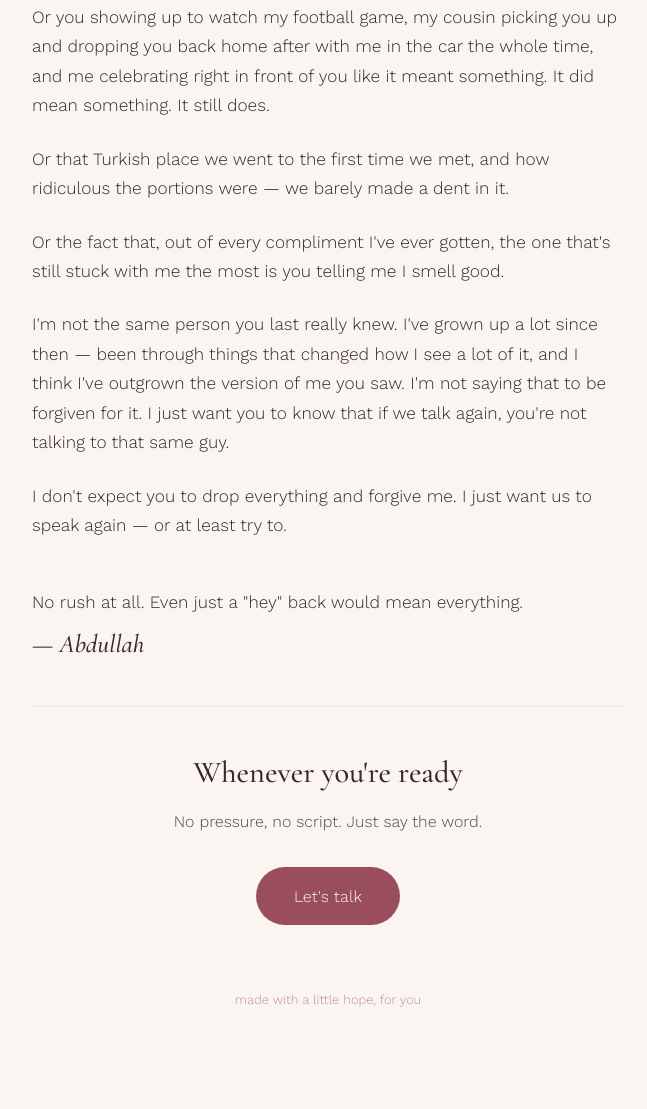
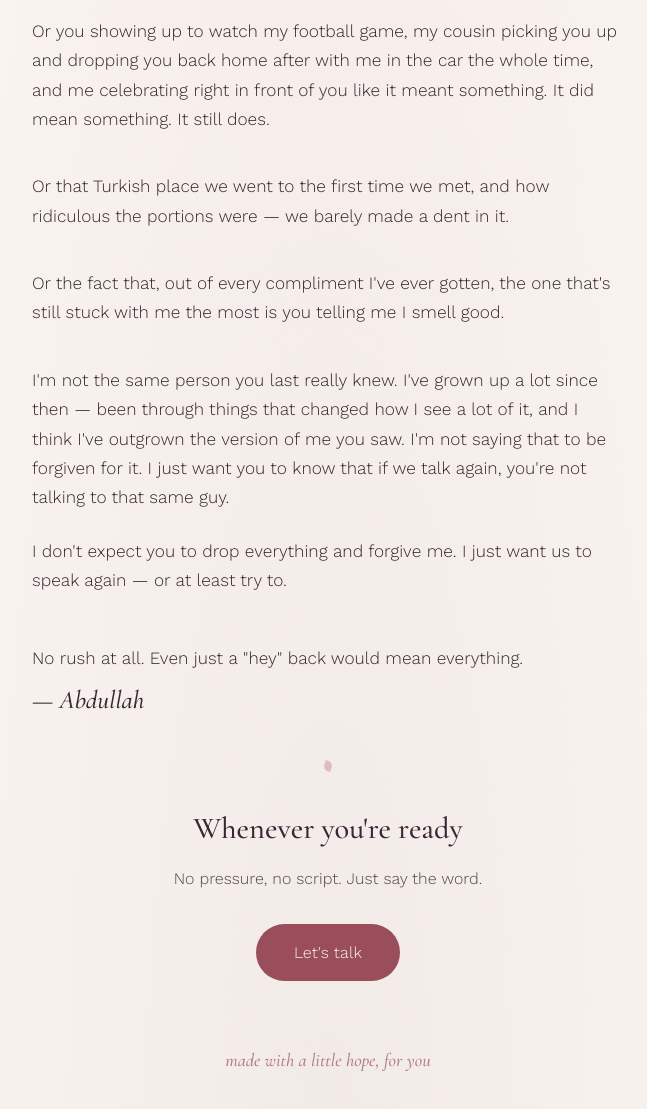
Before and after one commit to ateliqstudios-eng/Rose-, a plain HTML site: page index.html in a window 1280 px wide. Shown: the part 1519-2628 px from the top of the page, without its empty margins (312-959 px from the left). Drawn offline with nearby package versions, Linux system fonts and the light colour scheme.

Commit message:
Update index.html

```diff
--- a/index.html
+++ b/index.html
@@ -27,7 +27,10 @@
 
   body {
     margin: 0;
-    background: var(--cream);
+    background:
+      radial-gradient(ellipse at 50% 0%, rgba(192,112,123,0.05), transparent 55%),
+      radial-gradient(ellipse at 50% 100%, rgba(58,39,51,0.05), transparent 55%),
+      var(--cream);
     color: var(--ink);
     font-family: 'Work Sans', -apple-system, sans-serif;
     font-weight: 300;
@@ -35,6 +38,18 @@
     padding-top: env(safe-area-inset-top, 0px);
     padding-bottom: env(safe-area-inset-bottom, 0px);
     overflow-x: hidden;
+  }
+
+  .progress {
+    position: fixed;
+    top: env(safe-area-inset-top, 0px);
+    left: 0;
+    height: 2px;
+    width: 0%;
+    background: var(--rose-deep);
+    opacity: 0.55;
+    z-index: 5;
+    transition: width 0.1s linear;
   }
 
   .petals {
@@ -74,6 +89,15 @@
     padding-bottom: 6vh;
     border-bottom: 1px solid var(--cream-deep);
     margin-bottom: 6vh;
+    opacity: 0;
+    transform: translateY(10px);
+    animation: rise 1.1s ease 0.15s forwards;
+  }
+  @keyframes rise {
+    to { opacity: 1; transform: translateY(0); }
+  }
+  @media (prefers-reduced-motion: reduce) {
+    .hero { animation: none; opacity: 1; transform: none; }
   }
 
   .hero .to {
@@ -108,6 +132,10 @@
     line-height: 1.5;
   }
 
+  .letter p.memory {
+    margin-bottom: 2.2em;
+  }
+
   .miss {
     background: var(--cream-deep);
     border-left: 3px solid var(--gold);
@@ -137,10 +165,22 @@
     margin-top: 0.3rem;
   }
 
+  .divider {
+    display: flex;
+    justify-content: center;
+    margin-top: 5vh;
+  }
+  .divider span {
+    width: 8px;
+    height: 10px;
+    background: var(--rose);
+    opacity: 0.4;
+    border-radius: 0 60% 0 60%;
+    transform: rotate(20deg);
+  }
+
   .ask {
-    margin-top: 5vh;
-    padding-top: 5vh;
-    border-top: 1px solid var(--cream-deep);
+    padding-top: 4vh;
     text-align: center;
   }
 
@@ -178,12 +218,24 @@
     outline: 2px solid var(--gold);
     outline-offset: 3px;
   }
+  .cta.pulse {
+    animation: glow 1.6s ease-out 1;
+  }
+  @keyframes glow {
+    0%   { box-shadow: 0 0 0 0 rgba(154,78,91,0.45); }
+    100% { box-shadow: 0 0 0 18px rgba(154,78,91,0); }
+  }
+  @media (prefers-reduced-motion: reduce) {
+    .cta.pulse { animation: none; }
+  }
 
   footer {
     text-align: center;
-    font-size: 0.8rem;
+    font-family: 'Cormorant Garamond', serif;
+    font-style: italic;
+    font-size: 1.15rem;
     color: var(--rose-deep);
-    opacity: 0.6;
+    opacity: 0.7;
     margin-top: 4rem;
   }
 
@@ -195,6 +247,7 @@
 </head>
 <body>
 
+<div class="progress" aria-hidden="true"></div>
 <div class="petals" aria-hidden="true"></div>
 
 <main>
@@ -222,13 +275,13 @@
 
     <p>I know that's a lot to read all at once, and I'm not trying to dump it on you — I just didn't want to explain any of this and leave out the actual reasons.</p>
 
-    <p>I think about small things more than I probably should — like how shy I was before I finally worked up the nerve to hold your hand.</p>
+    <p class="memory">I think about small things more than I probably should — like how shy I was before I finally worked up the nerve to hold your hand.</p>
 
-    <p>Or you showing up to watch my football game, my cousin picking you up and dropping you back home after with me in the car the whole time, and me celebrating right in front of you like it meant something. It did mean something. It still does.</p>
+    <p class="memory">Or you showing up to watch my football game, my cousin picking you up and dropping you back home after with me in the car the whole time, and me celebrating right in front of you like it meant something. It did mean something. It still does.</p>
 
-    <p>Or that Turkish place we went to the first time we met, and how ridiculous the portions were — we barely made a dent in it.</p>
+    <p class="memory">Or that Turkish place we went to the first time we met, and how ridiculous the portions were — we barely made a dent in it.</p>
 
-    <p>Or the fact that, out of every compliment I've ever gotten, the one that's still stuck with me the most is you telling me I smell good.</p>
+    <p class="memory">Or the fact that, out of every compliment I've ever gotten, the one that's still stuck with me the most is you telling me I smell good.</p>
 
     <p>I'm not the same person you last really knew. I've grown up a lot since then — been through things that changed how I see a lot of it, and I think I've outgrown the version of me you saw. I'm not saying that to be forgiven for it. I just want you to know that if we talk again, you're not talking to that same guy.</p>
 
@@ -240,6 +293,8 @@
     </div>
   </div>
 
+  <div class="divider" aria-hidden="true"><span></span></div>
+
   <div class="ask">
     <h2>Whenever you're ready</h2>
     <p>No pressure, no script. Just say the word.</p>
@@ -248,6 +303,37 @@
 
   <footer>made with a little hope, for you</footer>
 </main>
+
+<script>
+(function(){
+  var cta = document.querySelector('.cta');
+  if (!cta || !('IntersectionObserver' in window)) return;
+  var obs = new IntersectionObserver(function(entries){
+    entries.forEach(function(entry){
+      if (entry.isIntersecting) {
+        cta.classList.add('pulse');
+        obs.disconnect();
+      }
+    });
+  }, { threshold: 0.6 });
+  obs.observe(cta);
+})();
+</script>
+
+<script>
+(function(){
+  var bar = document.querySelector('.progress');
+  function update(){
+    var h = document.documentElement;
+    var scrollable = h.scrollHeight - h.clientHeight;
+    var pct = scrollable > 0 ? (h.scrollTop / scrollable) * 100 : 0;
+    bar.style.width = pct + '%';
+  }
+  window.addEventListener('scroll', update, { passive: true });
+  window.addEventListener('resize', update);
+  update();
+})();
+</script>
 
 <script>
 (function(){
```
